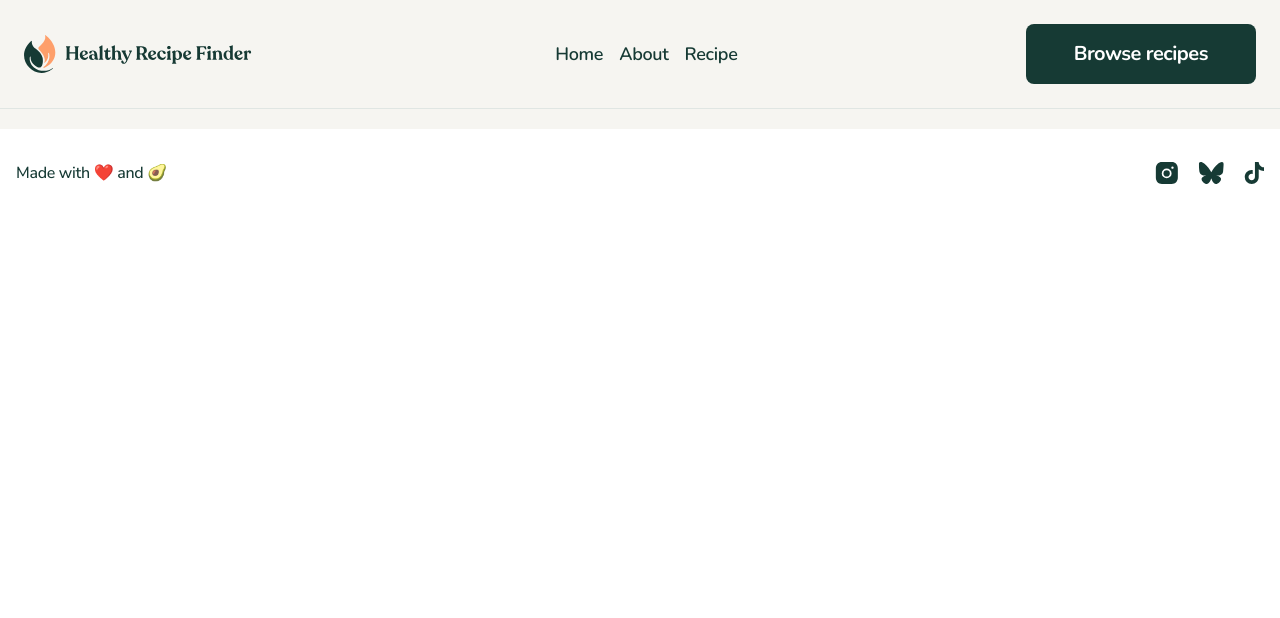
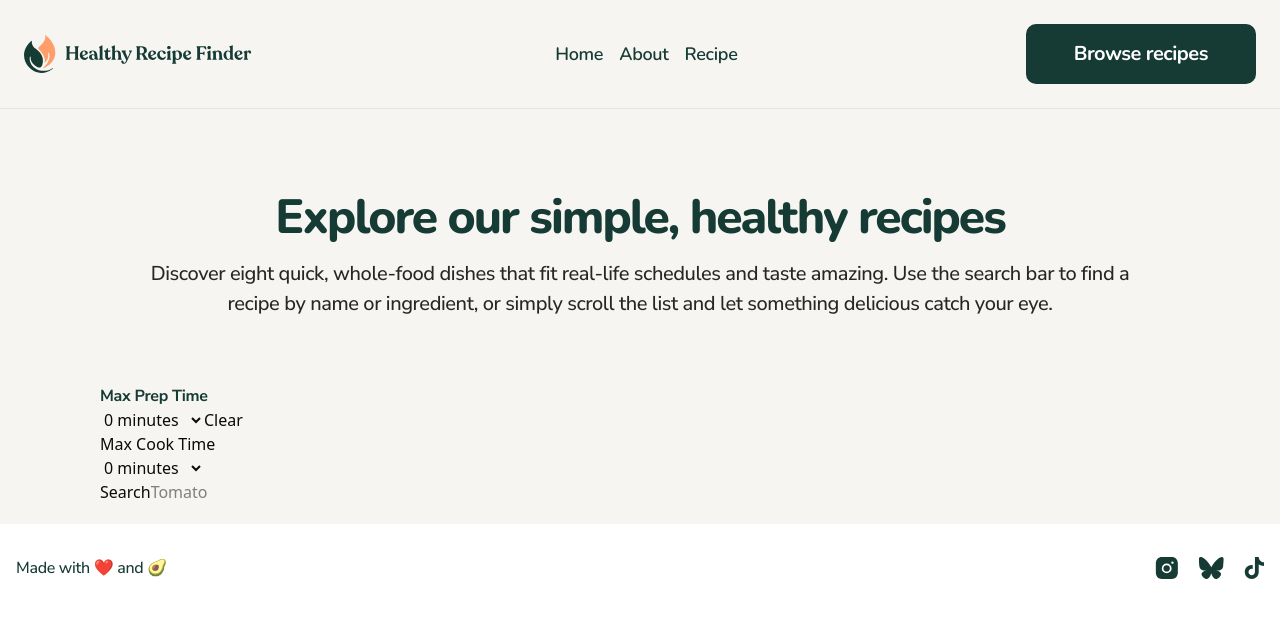
Before and after one commit to EshrakRahman/RecipeWebsite, a React (Vite) app: page /recipes in a window 1280 px wide. Shown: the top 618 px of the page. Built offline with nearby package versions, Linux system fonts and the light colour scheme.

Commit message:
recipe page started

```diff
--- a/package.json
+++ b/package.json
@@ -11,9 +11,13 @@
   },
   "dependencies": {
     "@tailwindcss/vite": "^4.1.17",
+    "class-variance-authority": "^0.7.1",
+    "clsx": "^2.1.1",
+    "lucide-react": "^0.555.0",
     "react": "^19.2.0",
     "react-dom": "^19.2.0",
     "react-router": "^7.9.6",
+    "tailwind-merge": "^3.4.0",
     "tailwindcss": "^4.1.17"
   },
   "devDependencies": {
@@ -21,10 +25,12 @@
     "@types/react": "^19.2.5",
     "@types/react-dom": "^19.2.3",
     "@vitejs/plugin-react": "^5.1.1",
+    "daisyui": "^5.5.5",
     "eslint": "^9.39.1",
     "eslint-plugin-react-hooks": "^7.0.1",
     "eslint-plugin-react-refresh": "^0.4.24",
     "globals": "^16.5.0",
+    "tw-animate-css": "^1.4.0",
     "vite": "^7.2.4"
   }
 }
--- a/src/App.jsx
+++ b/src/App.jsx
@@ -3,6 +3,7 @@ import NavBar from "./utils/navbar/Navbar";
 import Home from "../src/pages/Home";
 import Footer from "./utils/Footer/Footer";
 import About from "./pages/About";
+import Recipes from "./pages/Recipes";
 
 function App() {
   return (
@@ -12,7 +13,7 @@ function App() {
         <Routes>
           <Route path="/" element={<Home />} />
           <Route path="/about" element={<About />} />
-          <Route />
+          <Route path="/recipes" element={<Recipes />} />
         </Routes>
         <Footer />
       </div>
--- /dev/null
+++ b/src/components/RecipesPageComponents/Header.jsx
@@ -0,0 +1,19 @@
+function Header() {
+  return (
+    <>
+      <header className="px-4 md:px-8 my-12 lg:mt-20 lg:mb-16 lg:text-center">
+        <h1 className="title tp-2 pb-3 text-neutral-900">
+          Explore our simple, healthy recipes
+        </h1>
+        <p className="tp-6 text-neutral-800">
+          Discover eight quick, whole-food dishes that fit real-life schedules
+          and taste amazing. Use the search bar to find a recipe by name or
+          ingredient, or simply scroll the list and let something delicious
+          catch your eye.
+        </p>
+      </header>
+    </>
+  );
+}
+
+export default Header;
--- /dev/null
+++ b/src/components/RecipesPageComponents/RecipeFilters.jsx
@@ -0,0 +1,53 @@
+function RecipeFilters() {
+  return (
+    <div className="filters ">
+      {/* Max Prep Time */}
+      <div className="max-prep-time ">
+        <label htmlFor="prep-time" className="tp-8 text-neutral-900">
+          Max Prep Time
+        </label>
+
+        <div className=" ">
+          <select id="prep-time" className="">
+            <option value="0">0 minutes</option>
+            <option value="5">5 minutes</option>
+            <option value="10">10 minutes</option>
+            <option value="15">15 minutes</option>
+            <option value="20">20 minutes</option>
+          </select>
+
+          <button className="">Clear</button>
+        </div>
+      </div>
+
+      {/* Max Cook Time */}
+      <div className="">
+        <label htmlFor="cook-time" className="">
+          Max Cook Time
+        </label>
+
+        <div className="">
+          <select id="cook-time" className="">
+            <option value="0">0 minutes</option>
+            <option value="5">5 minutes</option>
+            <option value="10">10 minutes</option>
+            <option value="15">15 minutes</option>
+            <option value="20">20 minutes</option>
+            <option className="">Clear</option>
+          </select>
+        </div>
+      </div>
+
+      {/* Search bar */}
+      <div className="search ">
+        <label className="" htmlFor="search">
+          Search
+        </label>
+
+        <input id="search" type="text" placeholder="Tomato" className="" />
+      </div>
+    </div>
+  );
+}
+
+export default RecipeFilters;
--- /dev/null
+++ b/src/components/RecipesPageComponents/dd.jsx
@@ -0,0 +1,53 @@
+import { useState } from "react";
+import { ChevronDown } from "lucide-react";
+
+function Dropdown({ label, options, value, onChange }) {
+  const [open, setOpen] = useState(false);
+
+  return (
+    <div className="relative w-full md:w-48">
+      {/* Label */}
+      <p className="tp-8 text-neutral-900 mb-spacing-050">{label}</p>
+
+      {/* Dropdown Button */}
+      <button
+        onClick={() => setOpen(!open)}
+        className="w-full flex items-center justify-between border border-neutral-300 bg-neutral-0 rounded-xl px-spacing-150 py-spacing-100 tp-9"
+      >
+        <span>{value ? `${value} minutes` : "Select"}</span>
+        <ChevronDown size={18} className="text-neutral-700" />
+      </button>
+
+      {/* Dropdown Menu */}
+      {open && (
+        <div className="absolute z-20 mt-spacing-050 w-full bg-neutral-0 border border-neutral-200 rounded-xl shadow-lg py-spacing-050">
+          {options.map((opt) => (
+            <button
+              key={opt}
+              className="w-full text-left px-spacing-150 py-spacing-100 tp-9 hover:bg-neutral-100"
+              onClick={() => {
+                onChange(opt);
+                setOpen(false);
+              }}
+            >
+              {opt} minutes
+            </button>
+          ))}
+
+          {/* Clear */}
+          <button
+            className="w-full text-left px-spacing-150 py-spacing-100 tp-9 text-link hover:text-orange-500"
+            onClick={() => {
+              onChange(null);
+              setOpen(false);
+            }}
+          >
+            Clear
+          </button>
+        </div>
+      )}
+    </div>
+  );
+}
+
+export default Dropdown;
--- a/src/index.css
+++ b/src/index.css
@@ -1,4 +1,8 @@
 @import "tailwindcss";
+@import "tw-animate-css";
+@plugin "daisyui";
+
+@custom-variant dark (&:is(.dark *));
 
 @theme {
   --color-neutral-900: #163a34;
@@ -169,3 +173,119 @@
   line-height: 150%;
   letter-spacing: -0.3px;
 }
+
+@theme inline {
+  --radius-sm: calc(var(--radius) - 4px);
+  --radius-md: calc(var(--radius) - 2px);
+  --radius-lg: var(--radius);
+  --radius-xl: calc(var(--radius) + 4px);
+  --color-background: var(--background);
+  --color-foreground: var(--foreground);
+  --color-card: var(--card);
+  --color-card-foreground: var(--card-foreground);
+  --color-popover: var(--popover);
+  --color-popover-foreground: var(--popover-foreground);
+  --color-primary: var(--primary);
+  --color-primary-foreground: var(--primary-foreground);
+  --color-secondary: var(--secondary);
+  --color-secondary-foreground: var(--secondary-foreground);
+  --color-muted: var(--muted);
+  --color-muted-foreground: var(--muted-foreground);
+  --color-accent: var(--accent);
+  --color-accent-foreground: var(--accent-foreground);
+  --color-destructive: var(--destructive);
+  --color-border: var(--border);
+  --color-input: var(--input);
+  --color-ring: var(--ring);
+  --color-chart-1: var(--chart-1);
+  --color-chart-2: var(--chart-2);
+  --color-chart-3: var(--chart-3);
+  --color-chart-4: var(--chart-4);
+  --color-chart-5: var(--chart-5);
+  --color-sidebar: var(--sidebar);
+  --color-sidebar-foreground: var(--sidebar-foreground);
+  --color-sidebar-primary: var(--sidebar-primary);
+  --color-sidebar-primary-foreground: var(--sidebar-primary-foreground);
+  --color-sidebar-accent: var(--sidebar-accent);
+  --color-sidebar-accent-foreground: var(--sidebar-accent-foreground);
+  --color-sidebar-border: var(--sidebar-border);
+  --color-sidebar-ring: var(--sidebar-ring);
+}
+
+:root {
+  --radius: 0.625rem;
+  --background: oklch(1 0 0);
+  --foreground: oklch(0.145 0 0);
+  --card: oklch(1 0 0);
+  --card-foreground: oklch(0.145 0 0);
+  --popover: oklch(1 0 0);
+  --popover-foreground: oklch(0.145 0 0);
+  --primary: oklch(0.205 0 0);
+  --primary-foreground: oklch(0.985 0 0);
+  --secondary: oklch(0.97 0 0);
+  --secondary-foreground: oklch(0.205 0 0);
+  --muted: oklch(0.97 0 0);
+  --muted-foreground: oklch(0.556 0 0);
+  --accent: oklch(0.97 0 0);
+  --accent-foreground: oklch(0.205 0 0);
+  --destructive: oklch(0.577 0.245 27.325);
+  --border: oklch(0.922 0 0);
+  --input: oklch(0.922 0 0);
+  --ring: oklch(0.708 0 0);
+  --chart-1: oklch(0.646 0.222 41.116);
+  --chart-2: oklch(0.6 0.118 184.704);
+  --chart-3: oklch(0.398 0.07 227.392);
+  --chart-4: oklch(0.828 0.189 84.429);
+  --chart-5: oklch(0.769 0.188 70.08);
+  --sidebar: oklch(0.985 0 0);
+  --sidebar-foreground: oklch(0.145 0 0);
+  --sidebar-primary: oklch(0.205 0 0);
+  --sidebar-primary-foreground: oklch(0.985 0 0);
+  --sidebar-accent: oklch(0.97 0 0);
+  --sidebar-accent-foreground: oklch(0.205 0 0);
+  --sidebar-border: oklch(0.922 0 0);
+  --sidebar-ring: oklch(0.708 0 0);
+}
+
+.dark {
+  --background: oklch(0.145 0 0);
+  --foreground: oklch(0.985 0 0);
+  --card: oklch(0.205 0 0);
+  --card-foreground: oklch(0.985 0 0);
+  --popover: oklch(0.205 0 0);
+  --popover-foreground: oklch(0.985 0 0);
+  --primary: oklch(0.922 0 0);
+  --primary-foreground: oklch(0.205 0 0);
+  --secondary: oklch(0.269 0 0);
+  --secondary-foreground: oklch(0.985 0 0);
+  --muted: oklch(0.269 0 0);
+  --muted-foreground: oklch(0.708 0 0);
+  --accent: oklch(0.269 0 0);
+  --accent-foreground: oklch(0.985 0 0);
+  --destructive: oklch(0.704 0.191 22.216);
+  --border: oklch(1 0 0 / 10%);
+  --input: oklch(1 0 0 / 15%);
+  --ring: oklch(0.556 0 0);
+  --chart-1: oklch(0.488 0.243 264.376);
+  --chart-2: oklch(0.696 0.17 162.48);
+  --chart-3: oklch(0.769 0.188 70.08);
+  --chart-4: oklch(0.627 0.265 303.9);
+  --chart-5: oklch(0.645 0.246 16.439);
+  --sidebar: oklch(0.205 0 0);
+  --sidebar-foreground: oklch(0.985 0 0);
+  --sidebar-primary: oklch(0.488 0.243 264.376);
+  --sidebar-primary-foreground: oklch(0.985 0 0);
+  --sidebar-accent: oklch(0.269 0 0);
+  --sidebar-accent-foreground: oklch(0.985 0 0);
+  --sidebar-border: oklch(1 0 0 / 10%);
+  --sidebar-ring: oklch(0.556 0 0);
+}
+
+@layer base {
+  * {
+    @apply border-border outline-ring/50;
+  }
+  body {
+    @apply bg-background text-foreground;
+  }
+}
--- /dev/null
+++ b/src/lib/utils.js
@@ -0,0 +1,6 @@
+import { clsx } from "clsx";
+import { twMerge } from "tailwind-merge"
+
+export function cn(...inputs) {
+  return twMerge(clsx(inputs));
+}
--- /dev/null
+++ b/src/pages/Recipes.jsx
@@ -0,0 +1,15 @@
+import Header from "../components/RecipesPageComponents/Header";
+import RecipeFilters from "../components/RecipesPageComponents/RecipeFilters";
+
+function Recipes() {
+  return (
+    <>
+      <main className="lg:mx-25">
+        <Header />
+        <RecipeFilters />
+      </main>
+    </>
+  );
+}
+
+export default Recipes;
--- a/src/utils/navbar/Navbar.jsx
+++ b/src/utils/navbar/Navbar.jsx
@@ -24,7 +24,7 @@ function NavBar() {
           <a href="/about" className="tp-7 text-neutral-900">
             About
           </a>
-          <a href="" className="tp-7 text-neutral-900">
+          <a href="/recipes" className="tp-7 text-neutral-900">
             Recipe
           </a>
         </nav>
--- a/vite.config.js
+++ b/vite.config.js
@@ -1,8 +1,13 @@
 import { defineConfig } from "vite";
 import react from "@vitejs/plugin-react";
 import tailwindcss from "@tailwindcss/vite";
+import path from "path";
 
-// https://vite.dev/config/
 export default defineConfig({
-  plugins: [tailwindcss(), react()],
+  plugins: [react(), tailwindcss()],
+  resolve: {
+    alias: {
+      "@": path.resolve(__dirname, "./src"),
+    },
+  },
 });
```
Also changed, not shown: jsconfig.json (added, +8 -0 lines), components.json (added), 1 other file (tests, documents, lock files or other folders).
